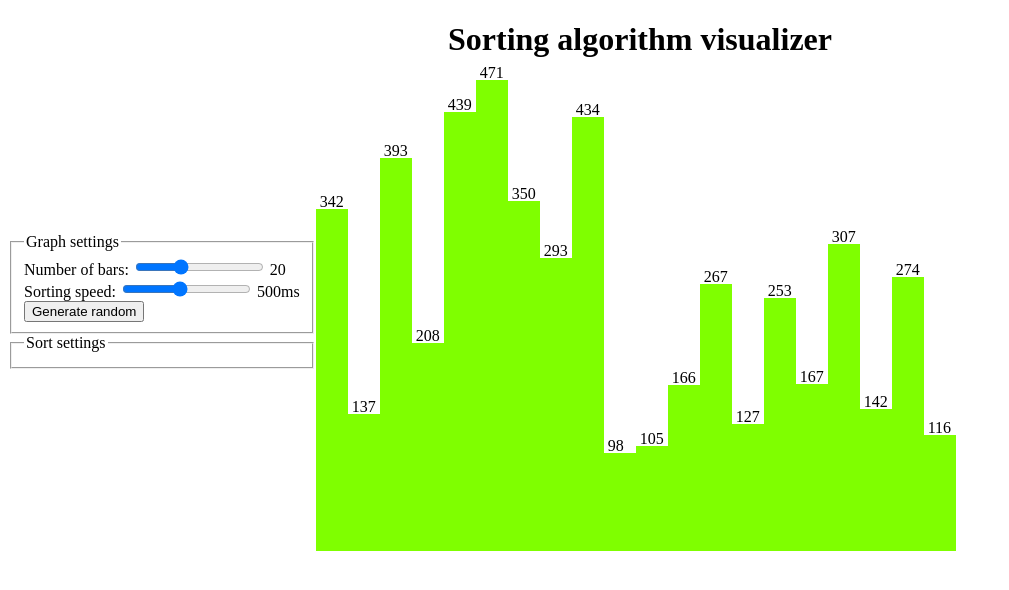
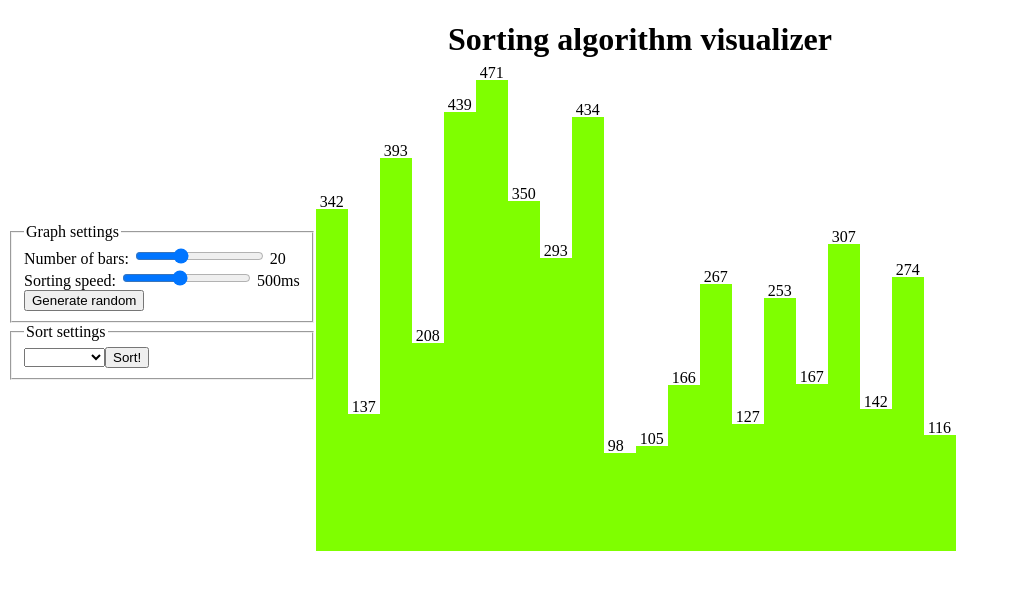
Before and after one commit to ngoantho/sorting-visualizer, a Vue app: page / in a window 1280 px wide. Shown: the top 590 px of the page, without its empty margins (0-1009 px from the left). Built offline with nearby package versions, Linux system fonts and the light colour scheme.

Commit message:
add initial algo

```diff
--- a/src/components/Chart.vue
+++ b/src/components/Chart.vue
@@ -15,7 +15,7 @@
 export default {
   computed: {
     array() {
-      return this.$store.state.array;
+      return this.$store.getters.array;
     }
   }
 }
--- a/src/components/Panel.vue
+++ b/src/components/Panel.vue
@@ -14,14 +14,15 @@
         <button @click="genNewArray">Generate random</button>
       </div>
     </fieldset>
-    <fieldset>
-      <legend>Sort settings</legend>
-    </fieldset>
+    <sort-panel></sort-panel>
   </aside>
 </template>
 
 <script>
+import SortPanel from "./SortPanel.vue"
+
 export default {
+  components: {SortPanel},
   data() {
     return {
       minBars: 5,
--- /dev/null
+++ b/src/components/SortPanel.vue
@@ -0,0 +1,40 @@
+<template>
+  <fieldset>
+    <legend>Sort settings</legend>
+    <select v-model="selected">
+      <option v-for="algo in algos" :value="algo" :key="algo">
+        {{algo}}
+      </option>
+    </select>
+    <button @click="sort">Sort!</button>
+    <component :is="selected" v-if="selected !== ''"></component>
+    <empty v-else></empty>
+  </fieldset>
+</template>
+
+<script>
+import EmptyVue from './algorithms/Empty.vue';
+export default {
+  data() {
+    return {
+      selected: '',
+      algos: ["QuickSort"]
+    }
+  },
+  components: {
+    Empty: EmptyVue
+  },
+  methods: {
+    sort() {
+      if (this.selected === '') {
+        alert("Choose an algorithm.");
+        return;
+      }
+    }
+  }
+}
+</script>
+
+<style scoped>
+
+</style>
--- /dev/null
+++ b/src/components/algorithms/Empty.vue
@@ -0,0 +1,7 @@
+<template>
+
+</template>
+
+<script>
+export default {}
+</script>
--- a/src/store.js
+++ b/src/store.js
@@ -5,6 +5,11 @@ let store = createStore({
     return {
       array: [],
     };
+  },
+  getters: {
+    array(state) {
+      return state.array;
+    },
   },
   mutations: {
     update(state, newArray) {
```
Also changed, not shown: src/components/algorithms/QuickSort.vue (added, +11 -0 lines).
